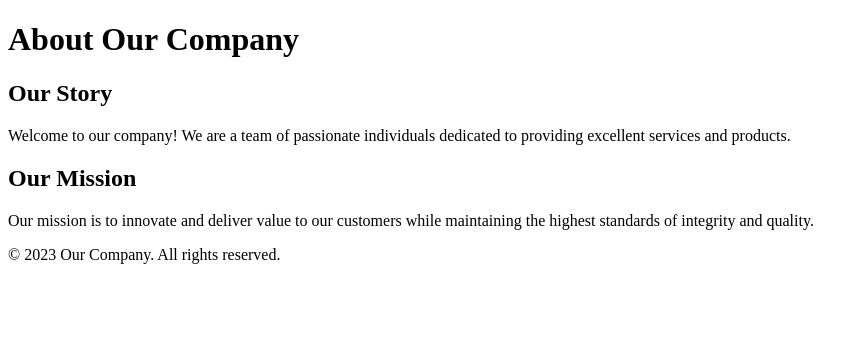
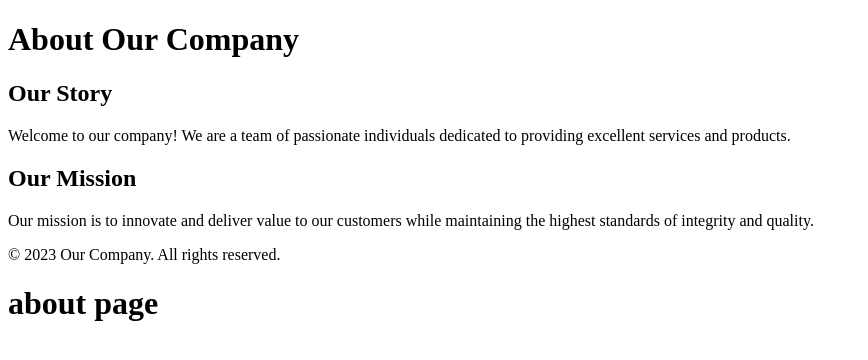
Before and after one commit to rajiamireha-create/practice-, a plain HTML site: page about.html in a window 1280 px wide. Shown: the whole page, without its empty margins (0-868 px from the left). Drawn offline with Linux system fonts and the light colour scheme.

Commit message:
update  pages

```diff
--- a/about.html
+++ b/about.html
@@ -21,6 +21,7 @@
     </main>
     <footer>
         <p>&copy; 2023 Our Company. All rights reserved.</p>
+        <h1> about page </h1>
     </footer>
 </body>
 </html>
```
Also changed, not shown: index.html (+1 -1 lines).
